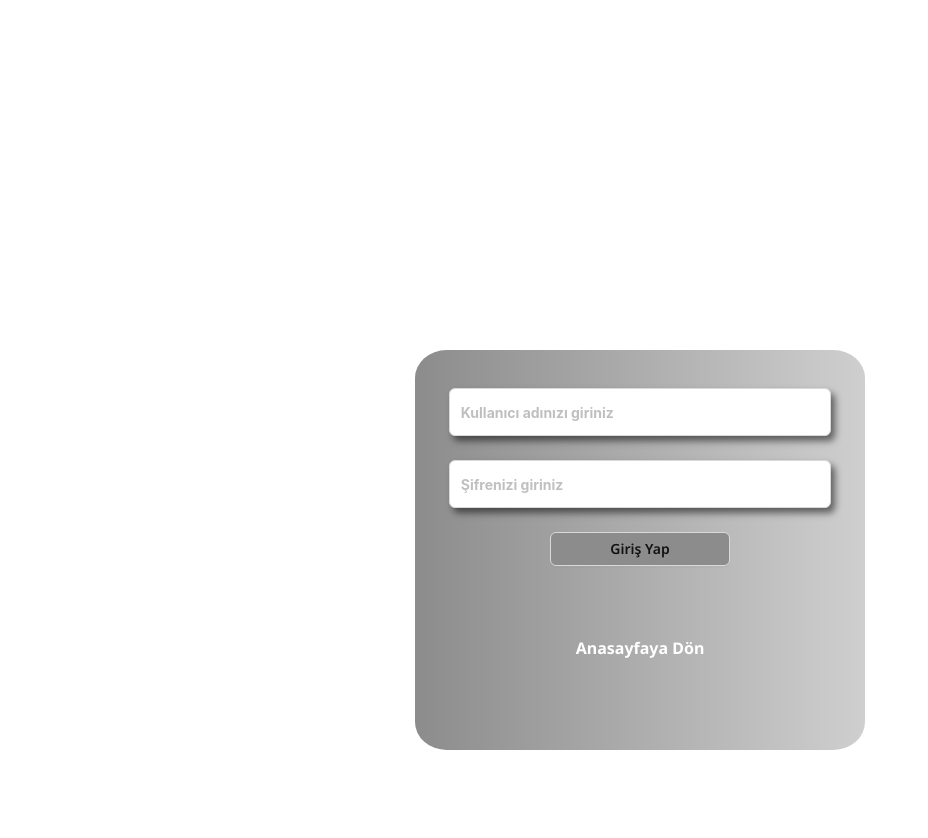
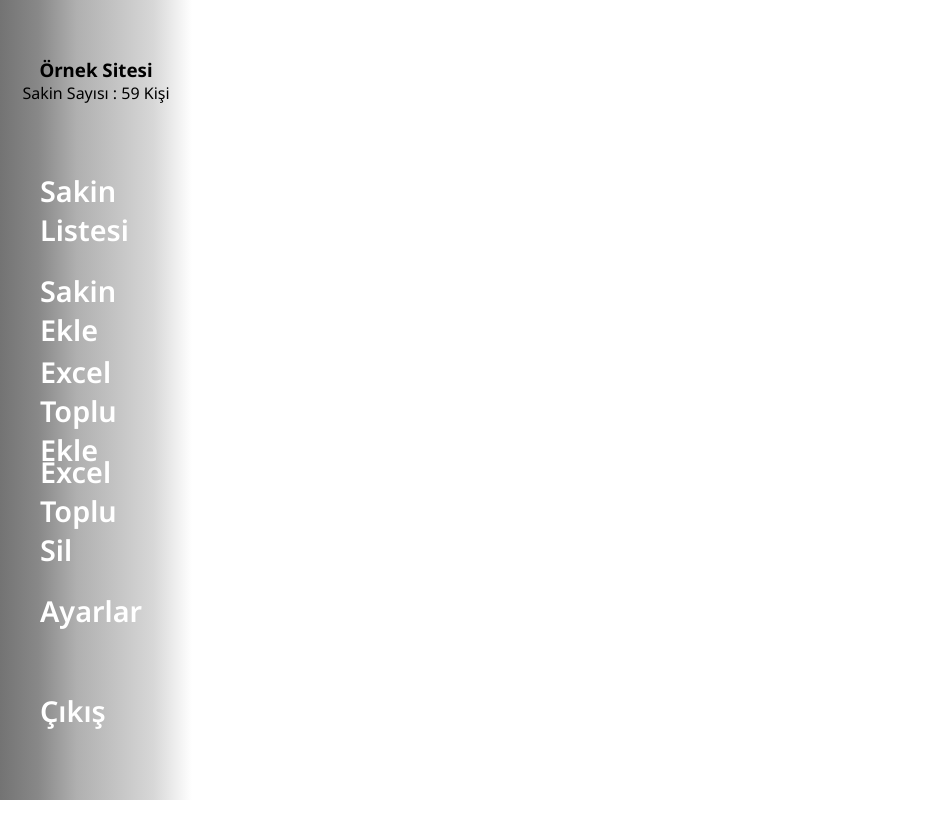
Before and after one commit to kartalgules/Site-Sakinleri-App, a React (Vite) app: page /login in a window 1280 px wide. Shown: the top 838 px of the page, without its empty margins (0-928 px from the left). After the commit the page ends 800 px from the top, so only its background shows below. Built offline with nearby package versions, Linux system fonts and the light colour scheme.

Commit message:
SingIn ok

```diff
--- a/data/users.json
+++ /dev/null
@@ -1,6 +0,0 @@
-[
-    {
-        "username" : "kartal",
-        "password" : "1234"
-    }
-]
--- a/src/context/LoginContext.jsx
+++ /dev/null
@@ -1,37 +0,0 @@
-/* eslint-disable react-refresh/only-export-components */
-/* eslint-disable react-hooks/rules-of-hooks */
-/* eslint-disable react/prop-types */
-import { createContext, useContext, useEffect, useState } from "react";
-import userData from '../../data/userData.json'
-
-const LoginContext = createContext();
-
-export const LoginProvider = ({ children }) => {
-
-  const [login, setLogin] = useState(() => {
-    const local = localStorage.getItem("user")
-    local === userData[0] ? true : false
-  })
-
-  const [userDB, setUserDB] = useState({})
-
-  useEffect(() => {
-    localStorage.setItem("user", JSON.stringify(userDB))
-    userDB === userData[0] && setLogin(true)
-  },[userDB])
-
-  const values = {
-    login,
-    setLogin,
-    userDB,
-    setUserDB
-  };
-
-  return (
-    <LoginContext.Provider value={values}>
-      {children}
-    </LoginContext.Provider>
-  );
-};
-
-export const useLogin = () => useContext(LoginContext) ;
--- a/src/main.jsx
+++ b/src/main.jsx
@@ -1,14 +1,11 @@
 /* eslint-disable no-unused-vars */
 import { BrowserRouter } from "react-router-dom";
-import { LoginProvider } from "./context/LoginContext.jsx";
 import ReactDOM from "react-dom/client";
 import App from "./App.jsx";
 import style from "./styles/Main.module.css";
 
 ReactDOM.createRoot(document.getElementById("root")).render(
   <BrowserRouter>
-    <LoginProvider>
       <App />
-    </LoginProvider>
   </BrowserRouter>
 );
--- a/src/pages/Login.jsx
+++ b/src/pages/Login.jsx
@@ -1,6 +1,5 @@
 /* eslint-disable no-unused-vars */
 import { NavLink , Route, Routes } from "react-router-dom";
-import { useLogin } from "../context/LoginContext";
 import Navbar from "../components/Navbar";
 import HomeLogin from "./Login/Home";
 import List from "./Login/List";
@@ -14,10 +13,9 @@ import BadRequest from "./BadRequest";
 import HomeLogout from "./Logout/Home";
 import GoLogin from "./Logout/Login";
 import Singin from "./Logout/Singin";
+import { singIn } from "../firebase";
 
 function Login() {
-  const data = useLogin();
-
   const İsLogin = () => {
     return (
       <>
@@ -51,7 +49,7 @@ function Login() {
     );
   };
 
-  return <>{data.login ? <İsLogin /> : <İsLogout />}</>;
+  return <>{singIn ? <İsLogin /> : <İsLogout />}</>;
 }
 
 export default Login;
--- a/src/pages/Login/Logout.jsx
+++ b/src/pages/Login/Logout.jsx
@@ -1,13 +1,10 @@
 /* eslint-disable no-unused-vars */
 import { NavLink } from "react-router-dom";
-import { useLogin } from "../../context/LoginContext";
 import style from "../../styles/Logout.module.css";
 
 function Logout() {
-  const data = useLogin();
   const handleOut = () => {
     setTimeout(() => {
-      data.setLogin(false);
     }, 1000);
   };
   return (
--- a/src/pages/Logout/Login.jsx
+++ b/src/pages/Logout/Login.jsx
@@ -2,42 +2,12 @@
 import { useState } from "react";
 import { NavLink, useNavigate } from "react-router-dom";
 import { isEqual } from "lodash";
-import { useLogin } from "../../context/LoginContext";
 import style from "../../styles/Login.module.css";
-import userData from "../../../data/users.json";
 import { Form, Input, Button } from "antd";
 import { singIn } from "../../firebase";
 
 function Login() {
-  // const data = useLogin();
-  // const navigate = useNavigate();
-  // const [loginCheck, setLoginCheck] = useState("");
-
-  // const onFinish = (values) => {
-  //   let isLogin = "";
-  //   const isEqualValues = isEqual(values, userData[0]);
-  //   isEqualValues ? (isLogin = true) : null;
-
-  //   const cheking = () => {
-  //     setLoginCheck(
-  //       isLogin ? (
-  //         <p style={{ color: "green" }}>
-  //           Giriş Başarılı <br />
-  //           Yönlendiriliyorsunuz..
-  //         </p>
-  //       ) : (
-  //         <p style={{ color: "red" }}>Giriş Başarısız.Tekrar Deneyin</p>
-  //       )
-  //     );
-  //     isLogin &&
-  //       setTimeout(() => {
-  //         data.setUserDB(values);
-  //         data.setLogin(true);
-  //         navigate("/");
-  //       }, 2000);
-  //   };
-  //   cheking();
-  // };
+  const [loginCheck, setLoginCheck] = useState("");
   const [mail, setMail] = useState("");
   const [password, setPassword] = useState("");
   const navigate = useNavigate();
@@ -48,13 +18,27 @@ function Login() {
   const handlePassword = (e) => {
     setPassword(e.target.value);
   };
+
   const handleSubmit = (e) => {
     e.preventDefault();
-    singIn(mail,password)
-    .then(() => {
-      console.log("Done..")
-    }).catch(e=> console.log(e.message))
-  }
+    singIn(mail, password)
+      .then(() => {
+        setLoginCheck(
+          <p style={{ color: "green" }}>
+            Giriş Başarılı <br />
+            Yönlendiriliyorsunuz..
+          </p>
+        );
+        setTimeout(() => {
+          navigate("/");
+        }, 2000);
+      })
+      .catch(
+        setLoginCheck(
+          <p style={{ color: "red" }}>Giriş Başarısız.Tekrar Deneyin</p>
+        )
+      );
+  };
 
   return (
     <div className={style.login_container}>
@@ -91,7 +75,7 @@ function Login() {
             Giriş Yap
           </Button>
         </Form>
-        <div className={style.logCheck}>{/* {loginCheck} */}</div>
+        <div className={style.logCheck}>{loginCheck}</div>
         <NavLink to={"/"}>Anasayfaya Dön</NavLink>
       </div>
     </div>
```
